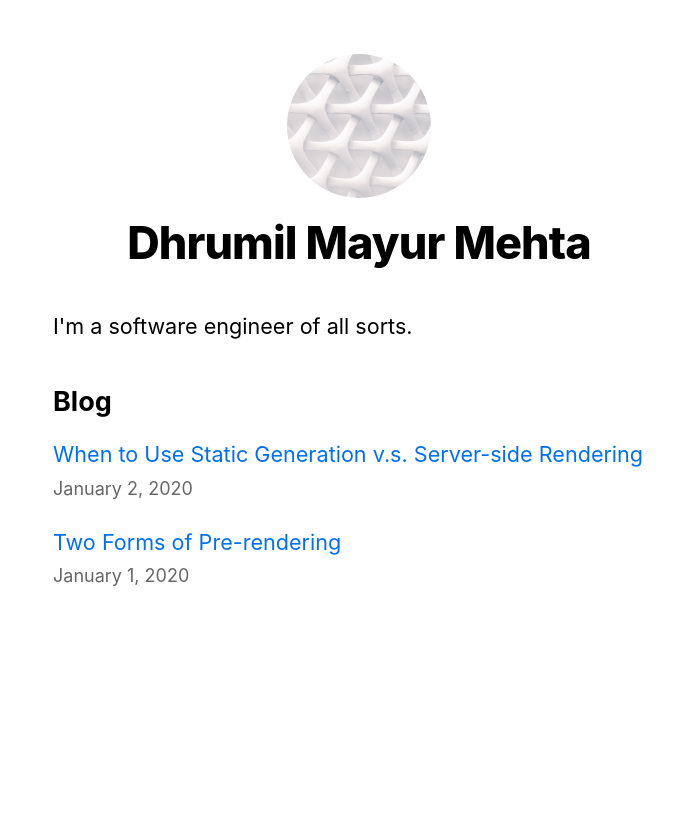
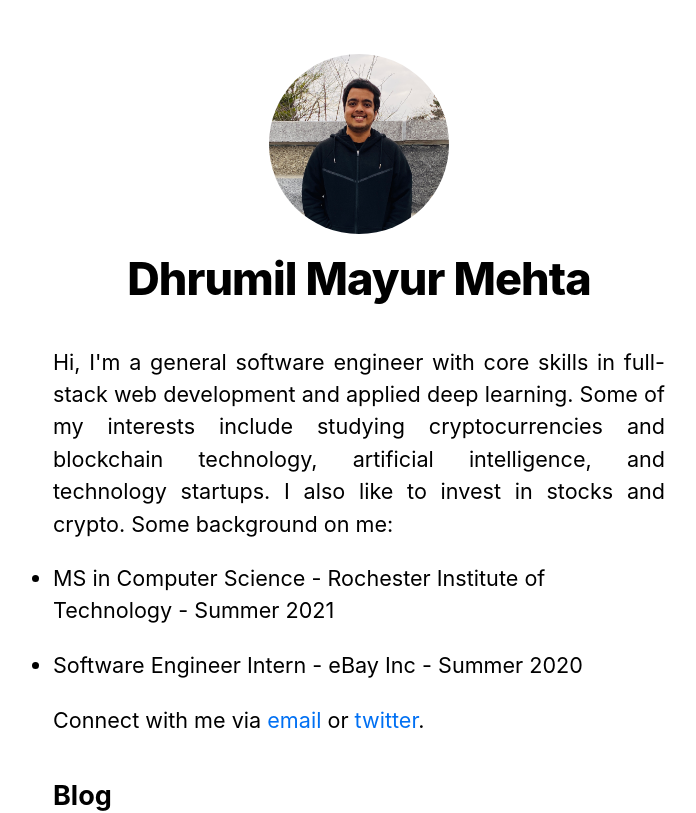
Before and after one commit to mdhrumil/personal-website, a Next.js app: page / in a window 1280 px wide. Shown: the top 813 px of the page, without its empty margins (281-977 px from the left). Built offline with nearby package versions, Linux system fonts and the light colour scheme.

Commit message:
Modified files

```diff
--- a/components/layout.js
+++ b/components/layout.js
@@ -5,7 +5,7 @@ import utilStyles from '../styles/utils.module.css'
 import Link from 'next/link'
 
 const name = "Dhrumil Mayur Mehta"
-export const siteTitle = "Dhrumil Mayur Mehta."
+export const siteTitle = "Dhrumil Mayur Mehta"
 
 export default function Layout ({children, home}){
     return (
@@ -37,10 +37,10 @@ export default function Layout ({children, home}){
                     <>
                         <Image
                             priority
-                            src = "/images/profile.jpg"
+                            src = "/images/myphoto.jpg"
                             className={utilStyles.borderCircle}
-                            height = {144}
-                            width = {144}
+                            height = {180}
+                            width = {180}
                             alt = {name}
                         />
                         <h1 className = {utilStyles.heading2Xl}>{name}</h1>
@@ -51,10 +51,10 @@ export default function Layout ({children, home}){
                             <a>
                                 <Image
                                     priority
-                                    src = "/images/profile.jpg"
+                                    src = "/images/myphoto.jpg"
                                     className = {utilStyles.borderCircle}
-                                    height = {108}
-                                    width = {108}
+                                    height = {180}
+                                    width = {180}
                                     alt = {name}
                                 />
                             </a>
--- a/lib/posts.js
+++ b/lib/posts.js
@@ -81,9 +81,6 @@ export async function getPostData(id) {
     const contentHtml = processedContent.toString()
 
 
-    console.log("Sending: ")
-    console.log(contentHtml)
-
     // Combine the data with the id
     return {
         id,
--- a/pages/index.js
+++ b/pages/index.js
@@ -22,12 +22,35 @@ export default function Home({ allPostsData }) {
         <title>{siteTitle}</title>
       </Head>
       <section className={utilStyles.headingMd}>
-        <p>I'm a software engineer of all sorts.</p>
+        <p className = {utilStyles.textJustifier}>
+          Hi, I'm a general software engineer with core skills in full-stack web development and applied deep learning. Some of my interests include studying cryptocurrencies and blockchain technology, artificial intelligence, and technology startups. I also like to invest in stocks and crypto. Some background on me:
+        </p>
+        <ul className = {utilStyles.listStyled}>
+          <li className = {utilStyles.listItem}>
+            MS in Computer Science - Rochester Institute of Technology - Summer 2021
+          </li>
+          <li className = {utilStyles.listItem}>
+            Software Engineer Intern - eBay Inc - Summer 2020
+          </li>
+        </ul>
+        <p>
+          Connect with me via {' '}
+          <Link href = {"mailto: mehtadhrumil97@gmail.com"}>
+            <a>email</a>
+          </Link>
+          {''} or {' '}
+          <Link href = {"https://twitter.com/mmdhrumil"}>
+            <a>twitter</a>
+          </Link>
+          .
+        </p>
+
+
       </section>
 
       <section className={`${utilStyles.headingMd} ${utilStyles.padding1px}`}>
         <h2 className= {utilStyles.headingLg}>Blog</h2>
-        <ul className = {utilStyles.list}>
+        <ul className = {utilStyles.listUnstyled}>
           {allPostsData.map(({ id, date, title}) => (
             <li className = {utilStyles.listItem} key = {id}>
               <Link href = {`/posts/${id}`}>
--- a/styles/utils.module.css
+++ b/styles/utils.module.css
@@ -37,7 +37,12 @@
     padding-top: 1px;
 }
 
-.list {
+.listStyled {
+    padding: 0;
+    margin: 0;
+}
+
+.listUnstyled {
     list-style: none;
     padding: 0;
     margin: 0;
@@ -50,3 +55,8 @@
 .lightText {
     color: #666;
 }
+
+.textJustifier {
+    text-align: justify;
+    text-justify: inter-word;
+}
```
Also changed, not shown: public/images/myphoto.JPG.
